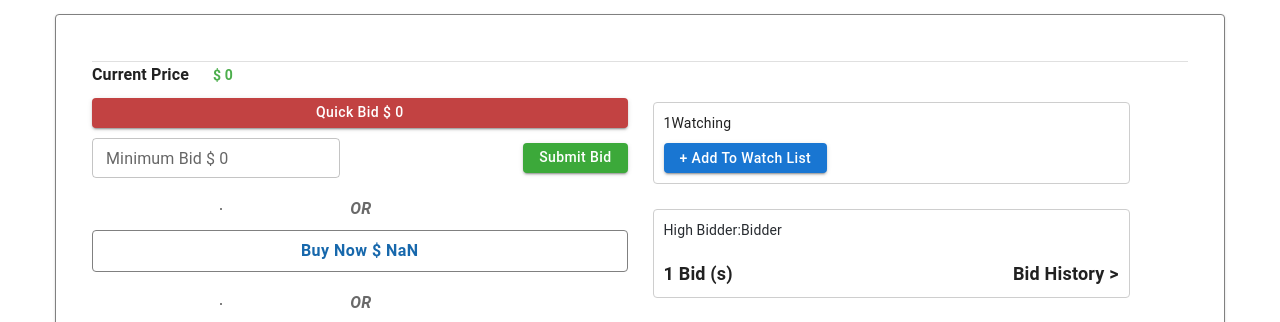
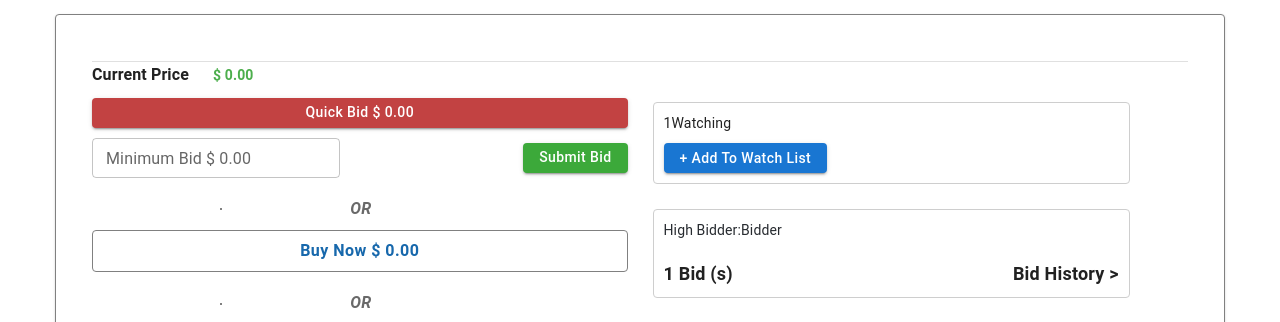
Before and after one commit to RameshkrishnanRK/auction-hub, a React (Create React App) app: page /product-details in a window 1280 px wide. Shown: the part 160-482 px from the top of the page. Built offline with nearby package versions, Linux system fonts and the light colour scheme.

Commit message:
Redux integration for currency

```diff
--- a/src/features/Dashboard/ControlPanel.jsx
+++ b/src/features/Dashboard/ControlPanel.jsx
@@ -17,7 +17,7 @@ import { filterByOptions, sortOptions } from "../../jsonData";
 import GridView from "./GridView";
 import ListView from "./ListView";
 import filteredProducts from '../Dashboard/Browse';
-import { useDispatch } from "react-redux";
+import { useDispatch, useSelector } from "react-redux";
 import {setCurrency} from '../../redux/slices/currencySlice';
 
 
@@ -28,12 +28,7 @@ const currencyOptions =[
   { label: " Yen (JPY)", value: "¥"}
 ];
 
-const currencyRates = {
-  '$':1,
-  '₹': 74.85,
-  "€": 0.85,
-  "¥": 110.12,
-};
+
 
 
 const ControlPanel = ({ subCatData, searchTerm, subRegData , products, setFilteredProducts}) => {
@@ -41,7 +36,9 @@ const ControlPanel = ({ subCatData, searchTerm, subRegData , products, setFilter
   const [status, setStatus] = useState("active");
   const [filter, setFilter] = useState("all");
   const [sortData, setSortData] = useState("");
-  const [currency, setCurrencyState] = useState("$");
+  // const [currency, setCurrencyState] = useState("$");
+
+  const {currency, currencyRates} = useSelector((state)=> state.currency);
 
   const dispatch = useDispatch();
 
@@ -64,9 +61,17 @@ const ControlPanel = ({ subCatData, searchTerm, subRegData , products, setFilter
   };
   const handleCurrencyChange = (event) => {
     const selectedCurrency = event.target.value;
-    setCurrencyState(selectedCurrency);
+    // setCurrencyState(selectedCurrency);
     dispatch(setCurrency(selectedCurrency));
   };
+  const currentCurrencyRate= currencyRates?.[currency] || 1;
+
+  const adjustedProducts = products.map(product=> ({
+    ...products,
+    currentBid: (products.currentBid* currentCurrencyRate).toFixed(2),
+    buyNow: (product.buyNow* currentCurrencyRate).toFixed(2),
+  }));
+
   return (
     <div>
       <Box
@@ -229,7 +234,7 @@ const ControlPanel = ({ subCatData, searchTerm, subRegData , products, setFilter
       </Box>
       {view === "grid" ? (
         <GridView
-        products={filteredProducts}
+        products={adjustedProducts}
           subCatData={subCatData}
           subRegData={subRegData}
           searchTerm={searchTerm}
@@ -241,7 +246,7 @@ const ControlPanel = ({ subCatData, searchTerm, subRegData , products, setFilter
         />
       ) : (
         <ListView
-        products={filteredProducts}
+        products={adjustedProducts}
           subCatData={subCatData}
           subRegData={subRegData}
           searchTerm={searchTerm}
--- a/src/features/Dashboard/ProductDetails.jsx
+++ b/src/features/Dashboard/ProductDetails.jsx
@@ -4,7 +4,6 @@ import {
   Alert,
   Box,
   Breadcrumbs,
-
   Button,
   Card,
   CardContent,
@@ -34,7 +33,7 @@ const ProductDetails = () => {
 
   const { data: products } = useSelector((state) => state.product);
 
-  const { currency } = useSelector((state) => state.currency);
+  const { currency, currencyRates } = useSelector((state) => state.currency);
   window.history.replaceState(null, "/view");
 
 
@@ -43,12 +42,15 @@ const ProductDetails = () => {
       products.length > 0 &&
       products.find((product) => product?.id === parseInt(productId));
 
-  let formattedBid = 0;
-  if (product && product?.currentBid !== undefined) {
-    formattedBid = Number(product?.currentBid).toLocaleString("en-IN");
-    console.log('formattedBid: ', formattedBid);
-  }
-  const buyNowPrice = Number(product?.buyNow).toLocaleString("en-IN");
+  const currentCurrencyRate = currencyRates?.[currency] || 1;
+
+  const formattedBid = product?.currentBid
+  ? (product.currentBid* currentCurrencyRate).toLocaleString('en-IN')
+  : '0.00';
+  const buyNowPrice = product?.buyNow
+  ?(product.buyNow* currentCurrencyRate).toLocaleString('en-IN')
+  :'0.00';
+
 
   const [cleanedFormattedBid, setCleanedFormattedBid] = useState(product?.currentBid || 0);
   const [addedToWatchList] = useState(false);
--- a/src/redux/slices/currencySlice.js
+++ b/src/redux/slices/currencySlice.js
@@ -1,7 +1,14 @@
 import { createSlice } from "@reduxjs/toolkit";
+
 
 const initialState ={
     currency: "$",
+    currencyRates: {
+    '$':1,
+    '₹': 74.85,
+    "€": 0.85,
+    "¥": 110.12,
+    },
 };
 
 const currencySlice = createSlice ({
@@ -9,7 +16,9 @@ const currencySlice = createSlice ({
     initialState,
     reducers: {
         setCurrency: (state, action) => {
+
             state.currency = action.payload;
+
         },
     },
 });
```
